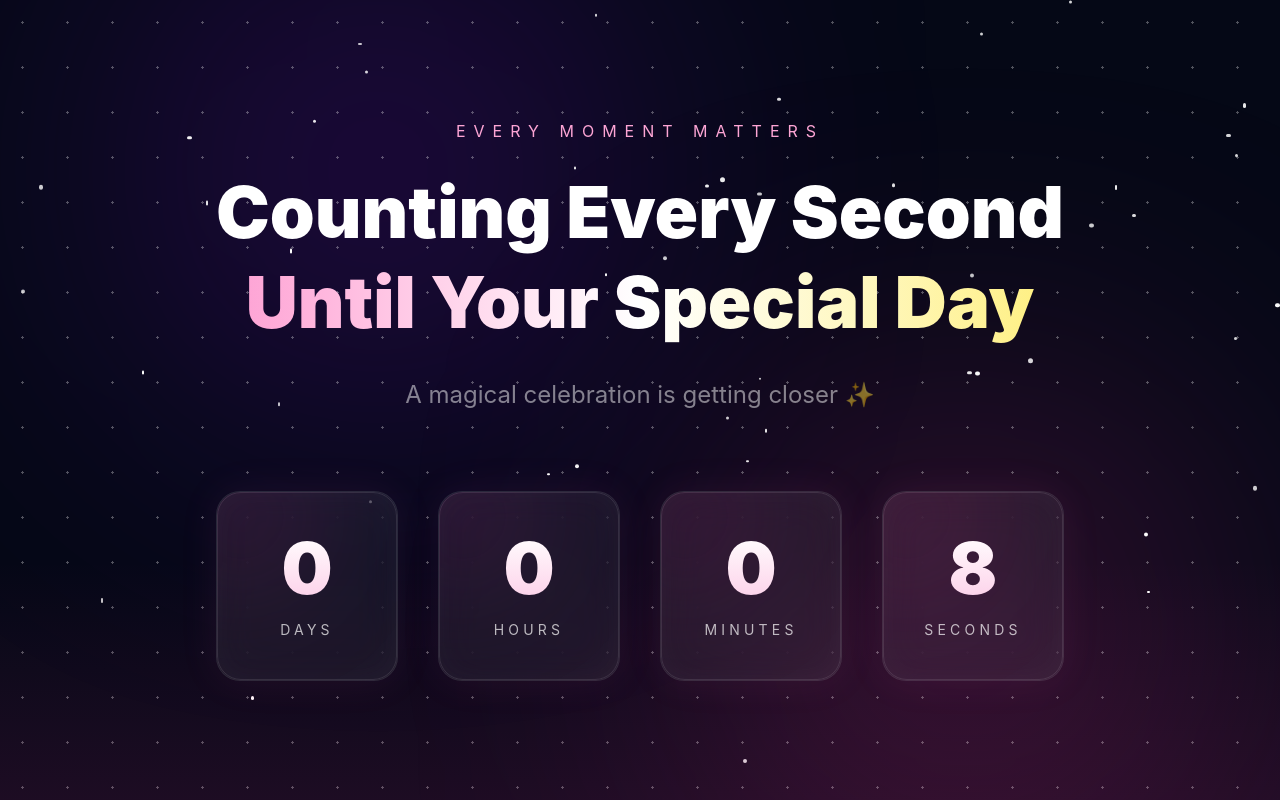
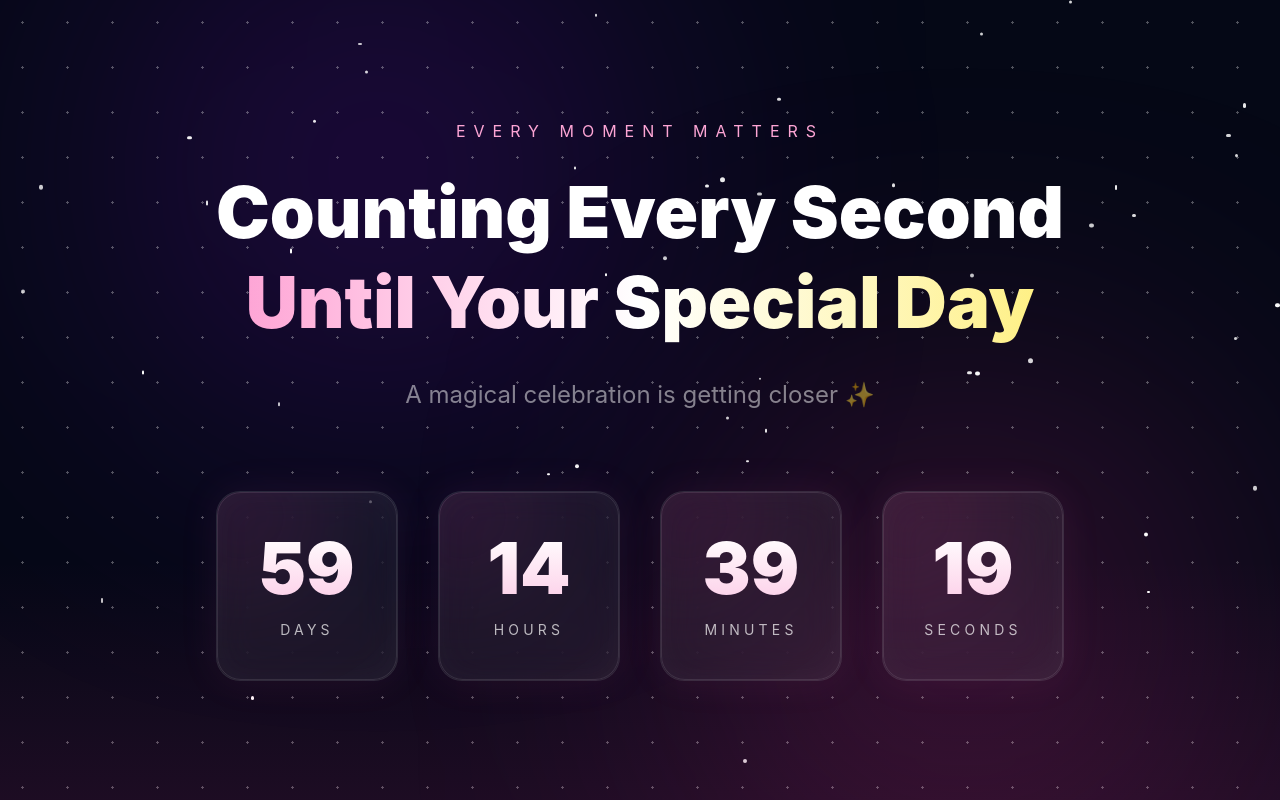
Before and after one commit to siddhardhakollabuthalla-dotcom/birthday-suprise, a React (Vite) app: page / in a window 1280 px wide. Built offline with nearby package versions, Linux system fonts and the light colour scheme; no server answers.

Commit message:
Add files via upload

```diff
--- a/src/App.jsx
+++ b/src/App.jsx
@@ -29,7 +29,7 @@ export default function App() {
   }, []);
 
   return (
-    <main className="relative min-h-screen overflow-hidden bg-[#050816] text-white">
+    <main className="relative min-h-screen bg-[#050816] text-white overflow-x-hidden">
 
       <AudioController
         birthdayStarted={birthdayStarted}
--- a/src/sections/CountdownSection.jsx
+++ b/src/sections/CountdownSection.jsx
@@ -99,7 +99,7 @@ export default function CountdownSection({
 
   // CHANGE THIS DATE
   const birthdayDate = new Date(
-  Date.now() + 10000
+    "2026-07-19T00:00:00"
 );
 
   return (
```
